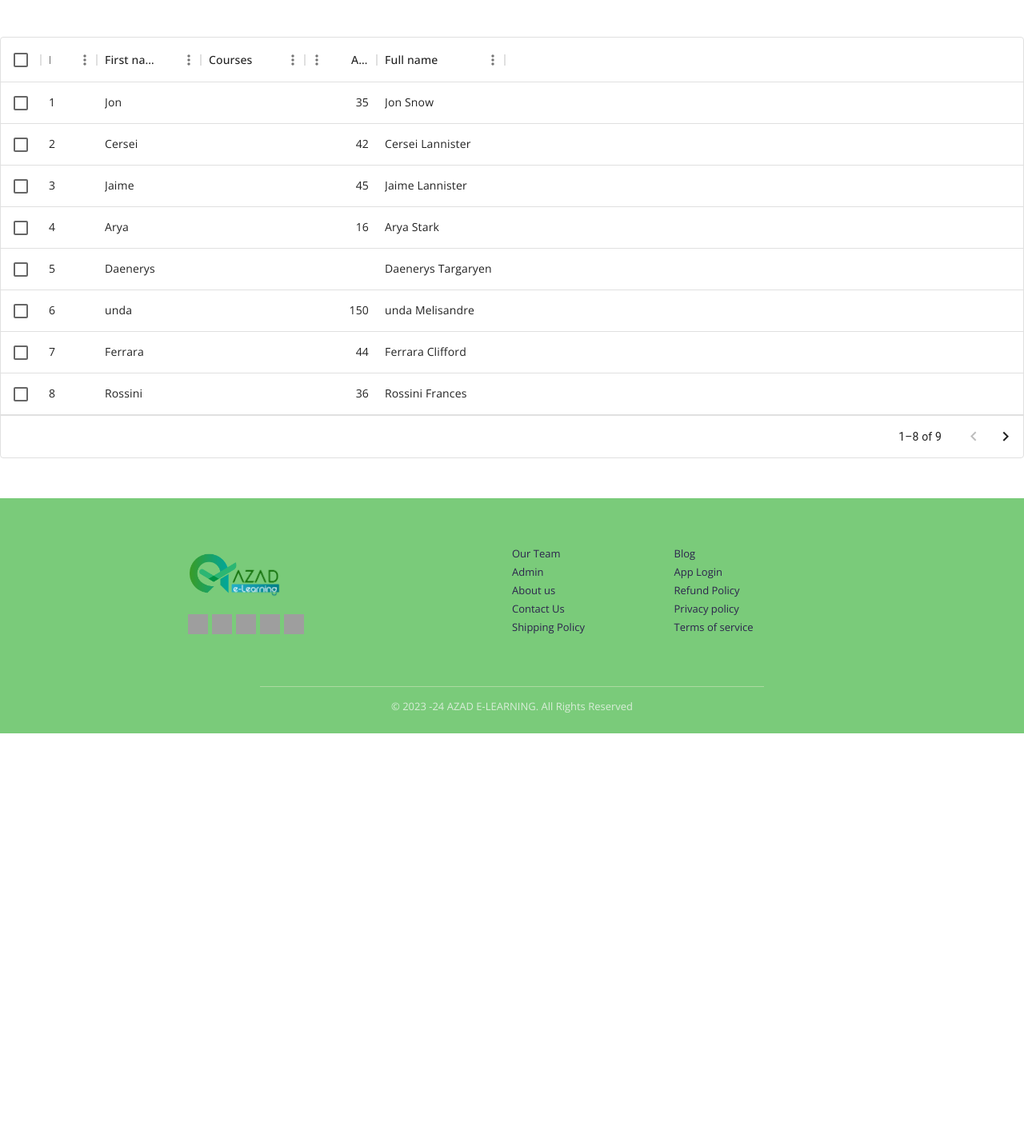
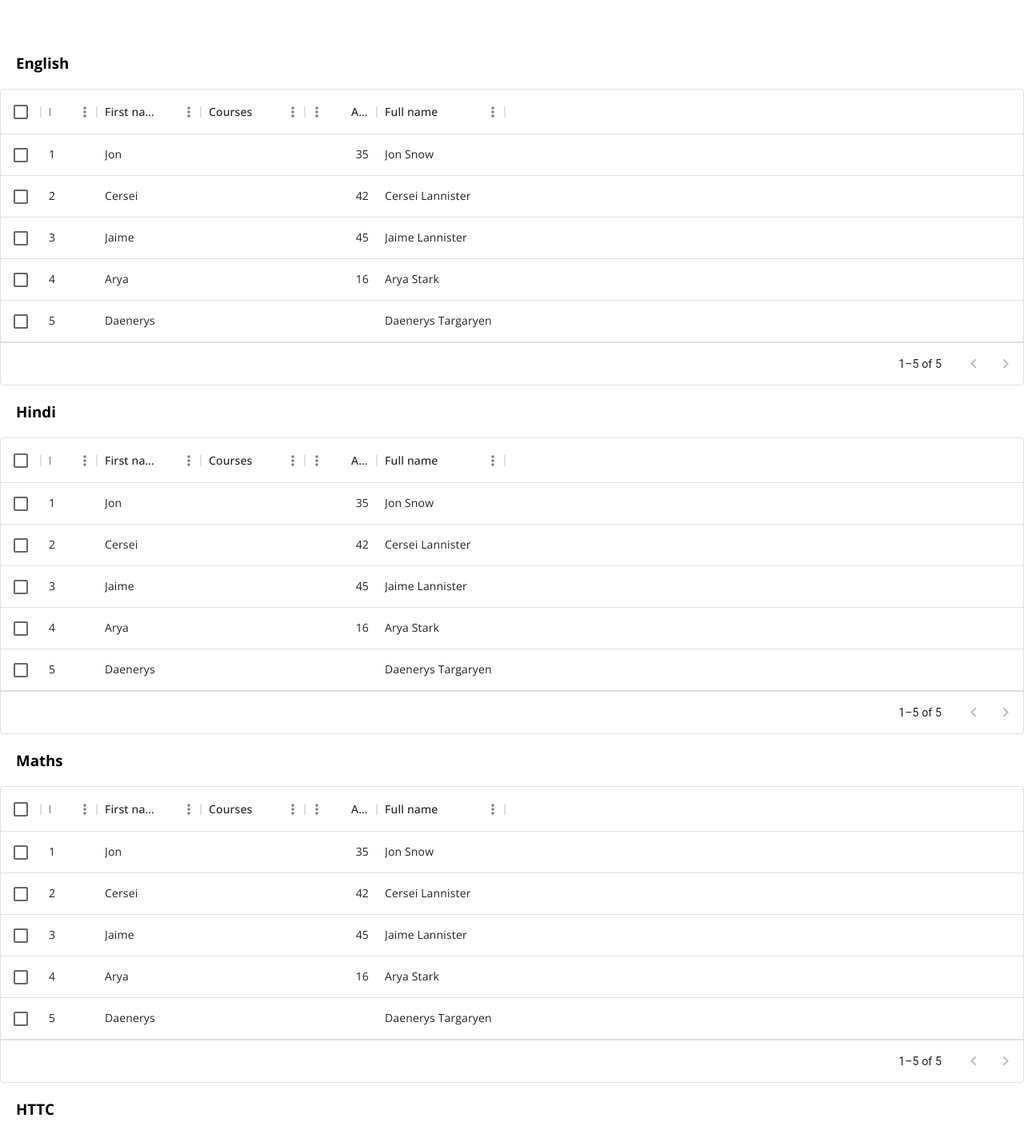
Before and after one commit to pmudassir/azad-e-learning, a React (Create React App) app in the folder frontend/: page /admin in a window 1280 px wide. Shown: the part 147-1565 px from the top of the page at 80% size. Before the commit the page ends 1064 px from the top, so only its background shows below. Built offline with nearby package versions, Linux system fonts and the light colour scheme; no server answers; grey boxes are pictures that could not be loaded.

Commit message:
table expanded

```diff
--- a/frontend/src/pages/admin/Admin.jsx
+++ b/frontend/src/pages/admin/Admin.jsx
@@ -31,10 +31,6 @@ const rows = [
   { id: 3, lastName: "Lannister", firstName: "Jaime", age: 45 },
   { id: 4, lastName: "Stark", firstName: "Arya", age: 16 },
   { id: 5, lastName: "Targaryen", firstName: "Daenerys", age: null },
-  { id: 6, lastName: "Melisandre", firstName: "unda", age: 150 },
-  { id: 7, lastName: "Clifford", firstName: "Ferrara", age: 44 },
-  { id: 8, lastName: "Frances", firstName: "Rossini", age: 36 },
-  { id: 9, lastName: "Roxie", firstName: "Harvey", age: 65 },
 ];
 
 const Admin = () => {
@@ -56,6 +52,8 @@ const Admin = () => {
   return (
     <div style={{ height: "auto", width: "100%" }}>
       <h1 className="adminHeader">Admin Panel</h1>
+      <div className="admin-table">
+        <h3 className="table-header">English</h3>
         <DataGrid
           rows={rows}
           columns={columns}
@@ -68,6 +66,147 @@ const Admin = () => {
           checkboxSelection
         />
       </div>
+      <div className="admin-table">
+        <h3 className="table-header">Hindi</h3>
+        <DataGrid
+          rows={rows}
+          columns={columns}
+          initialState={{
+            pagination: {
+              paginationModel: { page: 0, pageSize: 8 },
+            },
+          }}
+          pageSizeOptions={[5, 10]}
+          checkboxSelection
+        />
+      </div>
+      <div className="admin-table">
+        <h3 className="table-header">Maths</h3>
+        <DataGrid
+          rows={rows}
+          columns={columns}
+          initialState={{
+            pagination: {
+              paginationModel: { page: 0, pageSize: 8 },
+            },
+          }}
+          pageSizeOptions={[5, 10]}
+          checkboxSelection
+        />
+      </div>
+      <div className="admin-table">
+        <h3 className="table-header">HTTC</h3>
+        <DataGrid
+          rows={rows}
+          columns={columns}
+          initialState={{
+            pagination: {
+              paginationModel: { page: 0, pageSize: 8 },
+            },
+          }}
+          pageSizeOptions={[5, 10]}
+          checkboxSelection
+        />
+      </div>
+      <div className="admin-table">
+        <h3 className="table-header">MTTC</h3>
+        <DataGrid
+          rows={rows}
+          columns={columns}
+          initialState={{
+            pagination: {
+              paginationModel: { page: 0, pageSize: 8 },
+            },
+          }}
+          pageSizeOptions={[5, 10]}
+          checkboxSelection
+        />
+      </div>
+      <div className="admin-table">
+        <h3 className="table-header">PPTTC</h3>
+        <DataGrid
+          rows={rows}
+          columns={columns}
+          initialState={{
+            pagination: {
+              paginationModel: { page: 0, pageSize: 8 },
+            },
+          }}
+          pageSizeOptions={[5, 10]}
+          checkboxSelection
+        />
+      </div>
+      <div className="admin-table">
+        <h3 className="table-header">LSS</h3>
+        <DataGrid
+          rows={rows}
+          columns={columns}
+          initialState={{
+            pagination: {
+              paginationModel: { page: 0, pageSize: 8 },
+            },
+          }}
+          pageSizeOptions={[5, 10]}
+          checkboxSelection
+        />
+      </div>
+      <div className="admin-table">
+        <h3 className="table-header">USS</h3>
+        <DataGrid
+          rows={rows}
+          columns={columns}
+          initialState={{
+            pagination: {
+              paginationModel: { page: 0, pageSize: 8 },
+            },
+          }}
+          pageSizeOptions={[5, 10]}
+          checkboxSelection
+        />
+      </div>
+      <div className="admin-table">
+        <h3 className="table-header">NUMATS</h3>
+        <DataGrid
+          rows={rows}
+          columns={columns}
+          initialState={{
+            pagination: {
+              paginationModel: { page: 0, pageSize: 8 },
+            },
+          }}
+          pageSizeOptions={[5, 10]}
+          checkboxSelection
+        />
+      </div>
+      <div className="admin-table">
+        <h3 className="table-header">NMMS</h3>
+        <DataGrid
+          rows={rows}
+          columns={columns}
+          initialState={{
+            pagination: {
+              paginationModel: { page: 0, pageSize: 8 },
+            },
+          }}
+          pageSizeOptions={[5, 10]}
+          checkboxSelection
+        />
+      </div>
+      <div className="admin-table">
+        <h3 className="table-header">NTSE</h3>
+        <DataGrid
+          rows={rows}
+          columns={columns}
+          initialState={{
+            pagination: {
+              paginationModel: { page: 0, pageSize: 8 },
+            },
+          }}
+          pageSizeOptions={[5, 10]}
+          checkboxSelection
+        />
+      </div>
+    </div>
   );
 };
 
--- a/frontend/src/pages/admin/admin.css
+++ b/frontend/src/pages/admin/admin.css
@@ -3,3 +3,11 @@
     padding: 40px;
     color: #0b2e01;
 }
+
+.admin-table{
+    /* padding-top: 20px; */
+}
+
+.table-header{
+    padding: 20px;
+}
```
Lines whose indentation alone changed are shown as unchanged.
